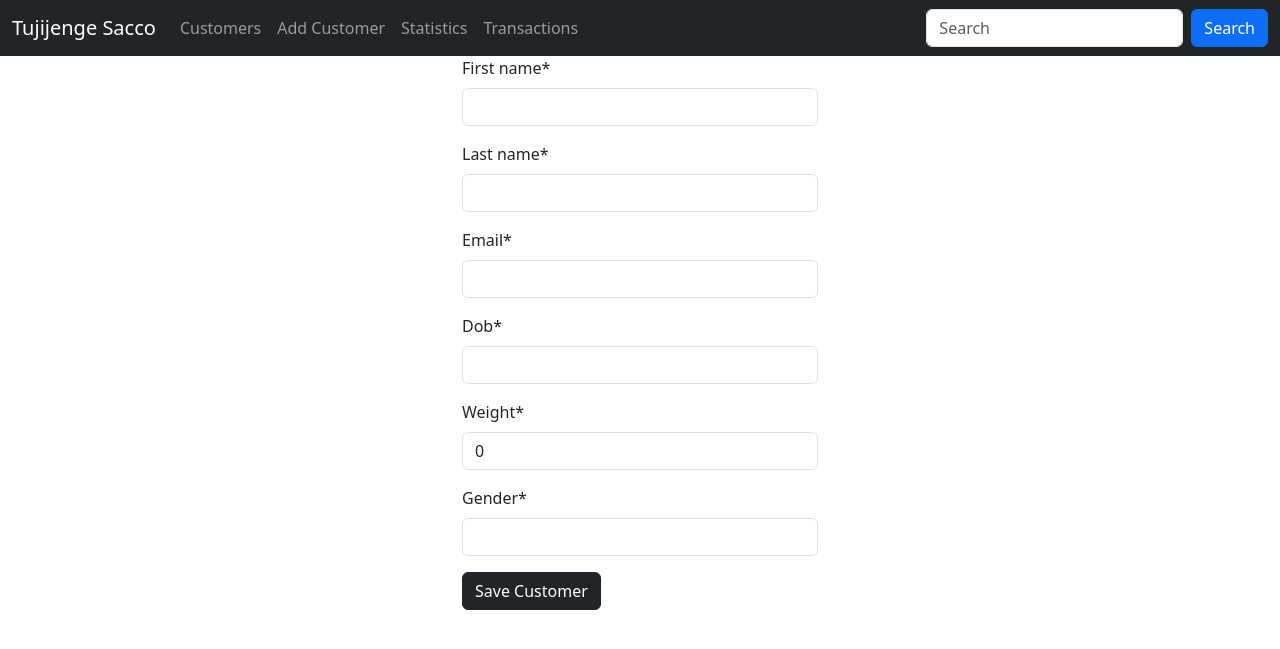
After one commit to rodgerstar/mini_app, a Django app: page /add/customer in a window 1280 px wide. The commit adds this page. Shown: the top 649 px of the page. Run offline with Django 5.2, Linux system fonts and the light colour scheme; some libraries are stand-ins or nearby versions.

Commit message:
customer forms, with crispy designs

```diff
--- a/database/settings.py
+++ b/database/settings.py
@@ -40,6 +40,8 @@ INSTALLED_APPS = [
     'django.contrib.messages',
     'django.contrib.staticfiles',
     'sacco',
+    'crispy_forms',
+    'crispy_bootstrap5',
 ]
 
 MIDDLEWARE = [
@@ -129,3 +131,7 @@ STATICFILES_DIRS = [BASE_DIR / 'sacco/static']
 # https://docs.djangoproject.com/en/5.1/ref/settings/#default-auto-field
 
 DEFAULT_AUTO_FIELD = 'django.db.models.BigAutoField'
+
+CRISPY_ALLOWED_TEMPLATE_PACKS = "bootstrap5"
+
+CRISPY_TEMPLATE_PACK = "bootstrap5"
--- a/database/urls.py
+++ b/database/urls.py
@@ -23,6 +23,8 @@ urlpatterns = [
 
     path('', views.customers, name='customers'),
 
+    path('add/customer', views.add_customer, name='add_customer'),
+
     path('customers/delete/<int:customer_id>', views.delete_customer, name='delete_customer'),
 
     path('customers/details/<int:customer_id>', views.customer_detail, name='customer_details'),
--- /dev/null
+++ b/sacco/app_forms.py
@@ -0,0 +1,9 @@
+from django import forms
+
+from sacco.models import Customer
+
+
+class CustomerForm(forms.ModelForm):
+    class Meta:
+        model = Customer
+        fields = ['first_name', 'last_name', 'email', 'dob', 'weight', 'gender']
--- a/sacco/views.py
+++ b/sacco/views.py
@@ -2,6 +2,7 @@ from django.core.paginator import Paginator, PageNotAnInteger
 from django.http import HttpResponse
 from django.shortcuts import render, redirect
 
+from sacco.app_forms import CustomerForm
 from sacco.models import Customer, Deposit
 
 
@@ -52,3 +53,8 @@ def customer_detail(request, customer_id):
     customer = Customer.objects.get(id=customer_id)
     deposits = Deposit.objects.filter(customer_id=customer_id)
     return render(request, "details.html", {"deposits": deposits, "customer": customer})
+
+
+def add_customer(request):
+    form = CustomerForm()
+    return render(request, 'customer_form.html' , {'form': form})
--- /dev/null
+++ b/templates/customer_form.html
@@ -0,0 +1,21 @@
+{% extends 'master.html' %}
+{% load crispy_forms_filters %}
+{% load crispy_forms_tags %}
+
+{% block title %}
+	<title>Add Customer</title>
+{% endblock %}
+
+
+{% block content %}
+	<div class="container">
+        <div class="row justify-content-center">
+            <div class="col-sm-4">
+                <form action="{% url 'add_customer' %}" method="post">
+                    {{ form | crispy }}
+                    <button class="btn btn-dark">Save Customer</button>
+                </form>
+            </div>
+        </div>
+    </div>
+{% endblock %}
--- a/templates/master.html
+++ b/templates/master.html
@@ -25,6 +25,9 @@
         <li class="nav-item">
           <a class="nav-link" href="{% url 'customers' %}">Customers</a>
         </li>
+          <li class="nav-item">
+          <a class="nav-link" href="{% url 'add_customer' %}">Add Customer</a>
+        </li>
         <li class="nav-item">
           <a class="nav-link" href="#">Statistics</a>
         </li>
```
